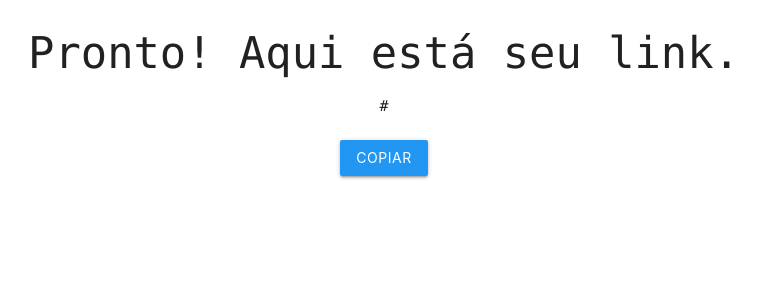
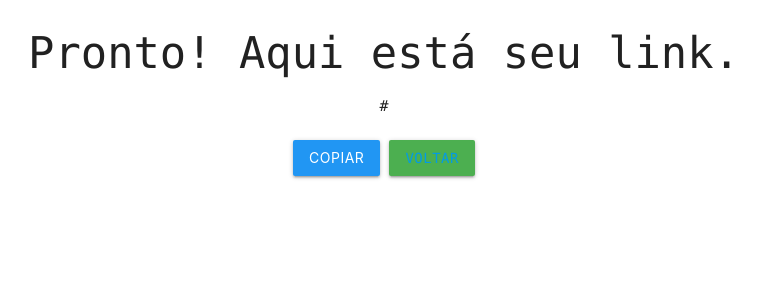
Before and after one commit to Los-had/encurtador-de-url, a Flask app: template templates/resultado.html in a window 1280 px wide. Shown: the top 300 px of the page, without its empty margins (256-1017 px from the left). Run offline with Flask 2, Linux system fonts and the light colour scheme; the template is opened without the code that fills it: most values are stand-ins (such as "Sample title", 1, 10 or a date in 2020).

Commit message:
Versão melhorada e com novo botão

```diff
--- a/templates/error.html
+++ /dev/null
@@ -1,3 +0,0 @@
-<script>
-    window.location.href = ('{{ url_for('/') }}');
-</script>
--- a/templates/resultado.html
+++ b/templates/resultado.html
@@ -6,5 +6,6 @@
     <p id="link">{{ nova_url }}</p>
     <br>
     <button class="btn blue" onclick="copiar()">Copiar</button>
+    <button class="btn green"><a href="https://encurtador-de-url-loshad.herokuapp.com/">Voltar</a></button>
 </div>
 {% endblock %}
```
Also changed, not shown: README.md, 3 other files.
